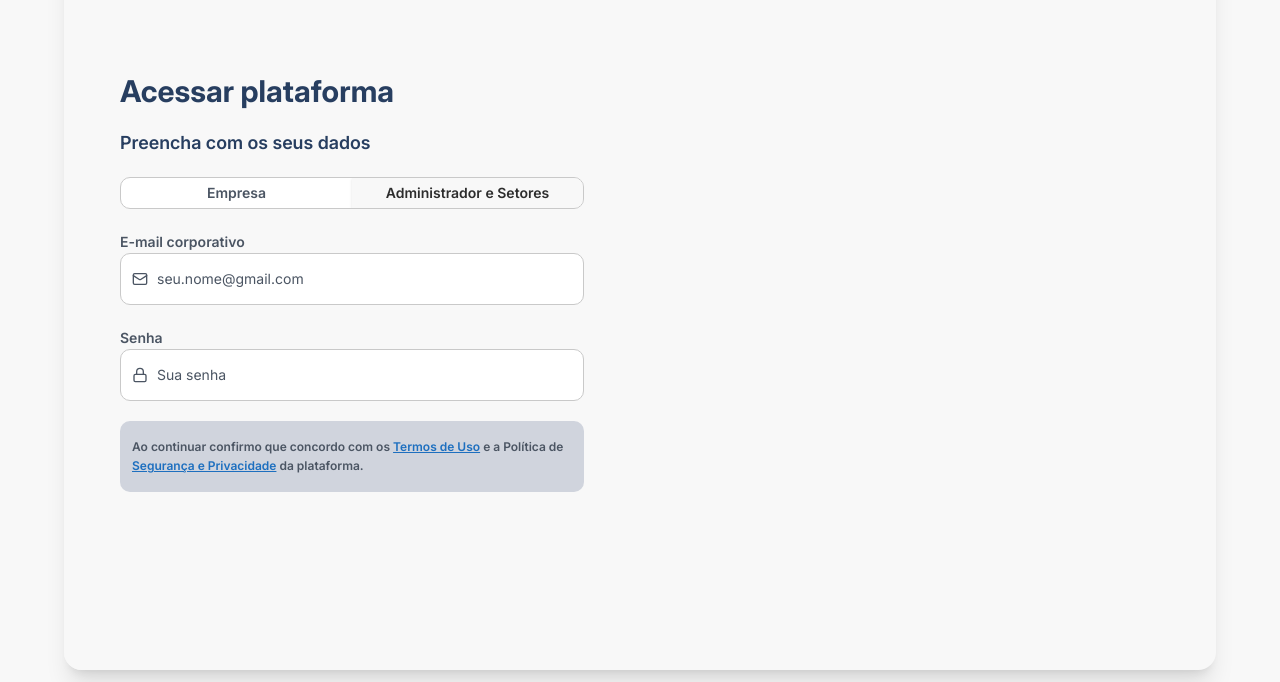
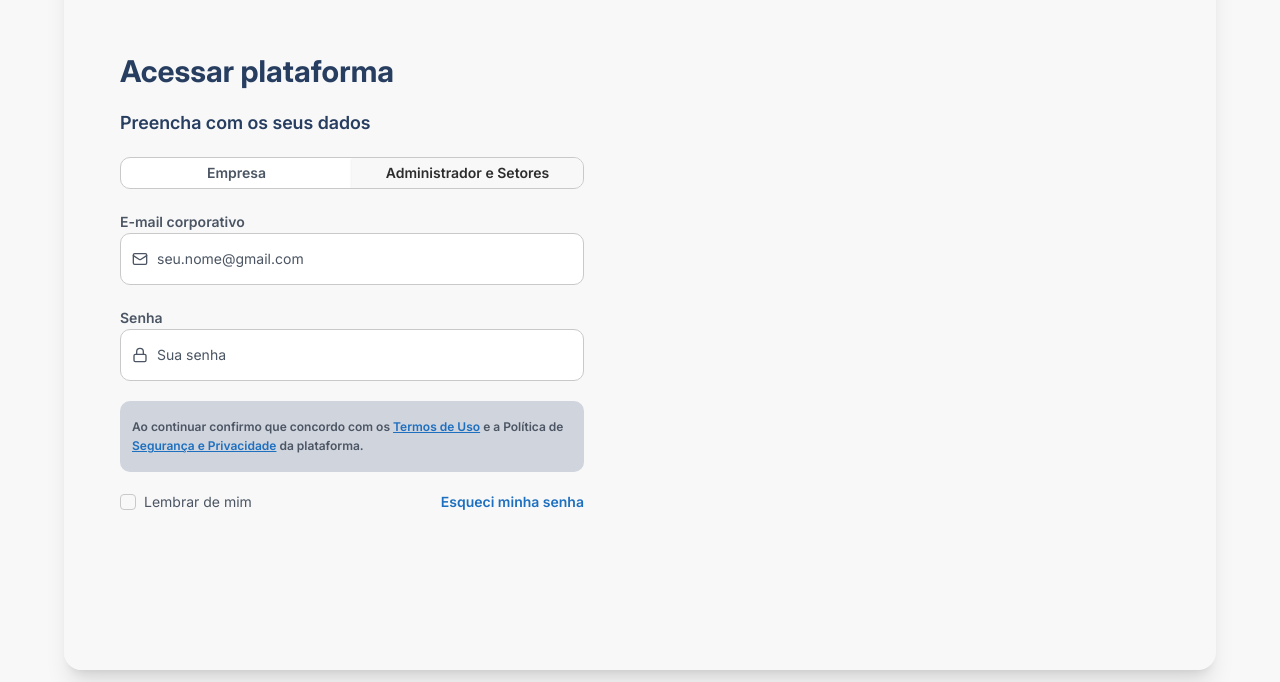
Before and after one commit to PedroHenriquee777/valida-seinfra, a Next.js app: page /login in a window 1280 px wide. Shown: the part 118-800 px from the top of the page. Built offline with nearby package versions, Linux system fonts and the light colour scheme.

Commit message:
feat: Adição de uma parte do código. Criação da checkbox lembrar de mim e esqueci minha senha clicável

```diff
--- a/app/(auth)/login/page.tsx
+++ b/app/(auth)/login/page.tsx
@@ -119,6 +119,28 @@ export default function PaginaInicial () {
               da plataforma.
             </p>
 
+          {/* lembrar de mim e recuperaçao de senha */}
+            <div className="flex items-center justify-between gap-3">
+              <div className="flex items-center gap-2">
+                <Checkbox id="lembrar" />
+
+                <Label
+                  htmlFor="lembrar"
+                  className="text-sm font-normal text-muted-foreground"
+                >
+                  Lembrar de mim
+                </Label>
+              </div>
+
+              <Link
+                href="/esqueci-senha"
+                className="text-sm font-semibold text-blue-600 hover:underline"
+              >
+                Esqueci minha senha
+              </Link>
+            </div>
+
+
           </form>
 
 
```
